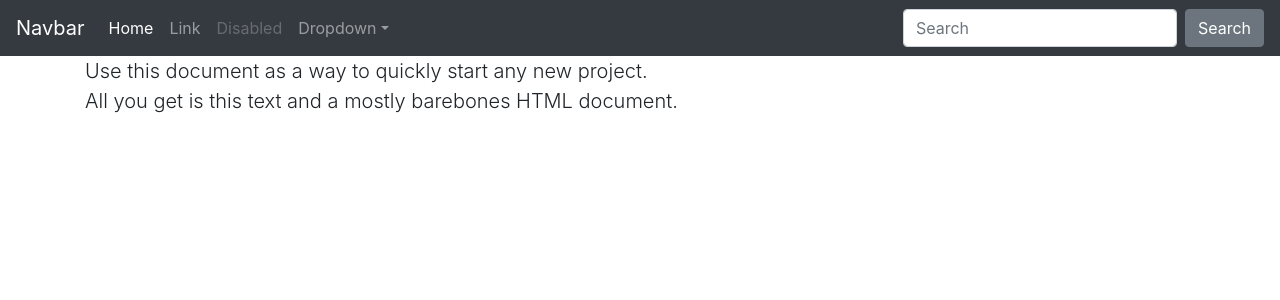
After one commit to CrashxSavage/blog, a Django app: page /blog/example in a window 1280 px wide. The commit adds this page. Shown: the top 300 px of the page. Run offline with Django 3.2, Linux system fonts and the light colour scheme; parts of the project's set-up code (start-up, migrations or seed data) failed here and were passed over; some libraries are stand-ins or nearby versions.

Commit message:
Added new css and page, I am still exp

```diff
--- a/blog/static/css/blog.css
+++ b/blog/static/css/blog.css
@@ -1,7 +1,7 @@
 body {
     margin:0;
     padding:0;
-    font-family:Times New Roman, sans-serif;
+    font-family:Lucida Sans, sans-serif;
 }
 
 a {
--- /dev/null
+++ b/blog/static/css/example.css
@@ -0,0 +1,3 @@
+class nav-item dropdown {
+    color: white(255, 255, 255);
+}
--- a/blog/templates/blog/base.html
+++ b/blog/templates/blog/base.html
@@ -5,14 +5,15 @@
         <link href="{% static "css/blog.css" %}" rel="stylesheet">
     </head>
     <body>
-
         <div id="content">
             {% block content %}
             <h1>This is h1</h1>
             {% endblock %}
         </div>
         <div id="sidebar">
-            <a href="{# Должна быть ссылка на домашнюю стоаницу#}">MY BLOG</a>
+            <button type="button">Click Me!</button>
+            <a href="{/index}">MY BLOG</a>
+            <p>This is my blog.I have written  posts so far.</p>
             <p>This is my blog</p>
         </div>
     </body>
--- /dev/null
+++ b/blog/templates/blog/post/example.html
@@ -0,0 +1,56 @@
+{% load static %}
+<!DOCTYPE html>
+<html>
+    <head>
+        <title> Example page</title>
+        <link rel="stylesheet" href="https://stackpath.bootstrapcdn.com/bootstrap/4.5.0/css/bootstrap.min.css">
+        <link href="{% static "css/example.css" %}" rel="stylesheet">
+
+    </head>
+    <body data-dictozo-extension-installed="true">
+        <nav class="navbar navbar-expand-md navbar-dark bg-dark fixed-top">
+      <a class="navbar-brand" href="#">Navbar</a>
+      <button class="navbar-toggler collapsed" type="button" data-toggle="collapse" data-target="#navbarsExampleDefault" aria-controls="navbarsExampleDefault" aria-expanded="false" aria-label="Toggle navigation">
+        <span class="navbar-toggler-icon"></span>
+      </button>
+
+      <div class="navbar-collapse collapse" id="navbarsExampleDefault" style="">
+        <ul class="navbar-nav mr-auto">
+          <li class="nav-item active">
+            <a class="nav-link" href="#">Home <span class="sr-only">(current)</span></a>
+          </li>
+          <li class="nav-item">
+            <a class="nav-link" href="#">Link</a>
+          </li>
+          <li class="nav-item">
+            <a class="nav-link disabled" href="#" tabindex="-1" aria-disabled="true">Disabled</a>
+          </li>
+          <li class="nav-item dropdown">
+            <a class="nav-link dropdown-toggle" href="#" id="dropdown01" data-toggle="dropdown" aria-haspopup="true" aria-expanded="false">Dropdown</a>
+            <div class="dropdown-menu" aria-labelledby="dropdown01">
+              <a class="dropdown-item" href="#">Action</a>
+              <a class="dropdown-item" href="#">Another action</a>
+              <a class="dropdown-item" href="#">Something else here</a>
+            </div>
+          </li>
+        </ul>
+        <form class="form-inline my-2 my-lg-0">
+          <input class="form-control mr-sm-2" type="text" placeholder="Search" aria-label="Search">
+          <button class="btn btn-secondary my-2 my-sm-0" type="submit">Search</button>
+        </form>
+      </div>
+    </nav>
+
+    <main role="main" class="container">
+
+      <div class="starter-template">
+        <h1>Bootstrap starter template</h1>
+        <p class="lead">Use this document as a way to quickly start any new project.<br> All you get is this text and a mostly barebones HTML document.</p>
+      </div>
+
+    </main><!-- /.container -->
+    <script src="https://code.jquery.com/jquery-3.5.1.slim.min.js" integrity="sha384-DfXdz2htPH0lsSSs5nCTpuj/zy4C+OGpamoFVy38MVBnE+IbbVYUew+OrCXaRkfj" crossorigin="anonymous"></script>
+          <script>window.jQuery || document.write('<script src="/docs/4.5/assets/js/vendor/jquery.slim.min.js"><\/script>')</script><script src="/docs/4.5/dist/js/bootstrap.bundle.min.js" integrity="sha384-1CmrxMRARb6aLqgBO7yyAxTOQE2AKb9GfXnEo760AUcUmFx3ibVJJAzGytlQcNXd" crossorigin="anonymous"></script>
+
+    </body>
+</html>
--- a/blog/templates/blog/post/share.html
+++ b/blog/templates/blog/post/share.html
@@ -6,11 +6,11 @@
   {% if sent %}
     <h1>E-mail successfully sent</h1>
     <p>
-        "{{ post.title }}" was successfully sent to {{ form.cleande_data.to}}.
+      "{{ post.title }}" was successfully sent to {{ form.cleaned_data.to }}.
     </p>
   {% else %}
     <h1>Share "{{ post.title }}" by e-mail</h1>
-    <form mthod="post">
+    <form method="post">
       {{ form.as_p }}
       {% csrf_token %}
       <input type="submit" value="Send e-mail">
--- a/blog/urls.py
+++ b/blog/urls.py
@@ -4,7 +4,8 @@ from . import views
 app_name = 'blog'
 
 urlpatterns = [
-    path('', views.post_list, name='post_list'),
+    path('/', views.post_list, name='post_list'),
+    path('index', views.index, name='index'),
     #path('', views.PostListView.as_view(), name='post_list'),
     path('<int:year>/<int:month>/<int:day>/<slug:post>/',
             views.post_detail,
@@ -14,5 +15,5 @@ urlpatterns = [
             views.post_share, name='post_share'),
     path('tag/<slug:tag_slug>/',
         views.post_list, name='post_list_by_tag'),
-    path('home/',views.post_list, name='home_page'),
+    path('/example', views.example, name='example'),
 ]
--- a/blog/views.py
+++ b/blog/views.py
@@ -1,4 +1,4 @@
-from django.shortcuts import render, get_object_or_404
+from django.shortcuts import render, get_object_or_404, HttpResponse
 from .models import Post, Comment
 from django.core.paginator import Paginator, EmptyPage, PageNotAnInteger
 from django.views.generic import ListView
@@ -62,6 +62,11 @@ def post_list(request, tag_slug=None):
 
     return render(request,'blog/post/list.html',
     {'page':page, 'posts': posts, 'tag': tag })
+
+
+
+def index(request):
+    return(post_list(request))
 '''
 class PostListView(ListView):
     queryset = Post.published.all()
@@ -118,3 +123,7 @@ def post_share(request, post_id):
 Evrething is ok, forms are working
 I must understand how views connected with templates .html
 '''
+
+
+def example(request):
+    return render(request, 'blog/post/example.html')
```
Also changed, not shown: blog/templates/blog/templatetags/blog_tags.py (added, +8 -0 lines), blog/admin.py (line endings or trailing spaces), blog/templates/blog/templatetags/__init__.py (added). Lines whose indentation alone changed are shown as unchanged.
